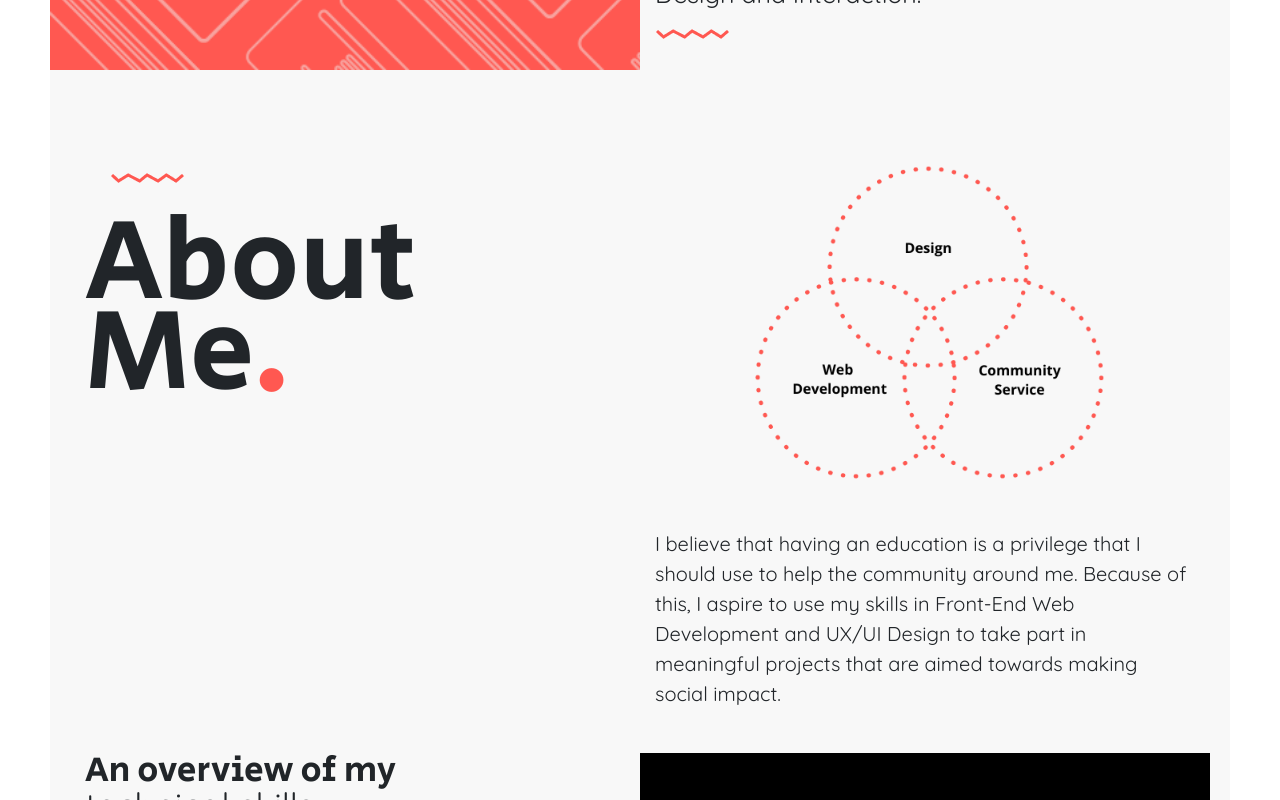
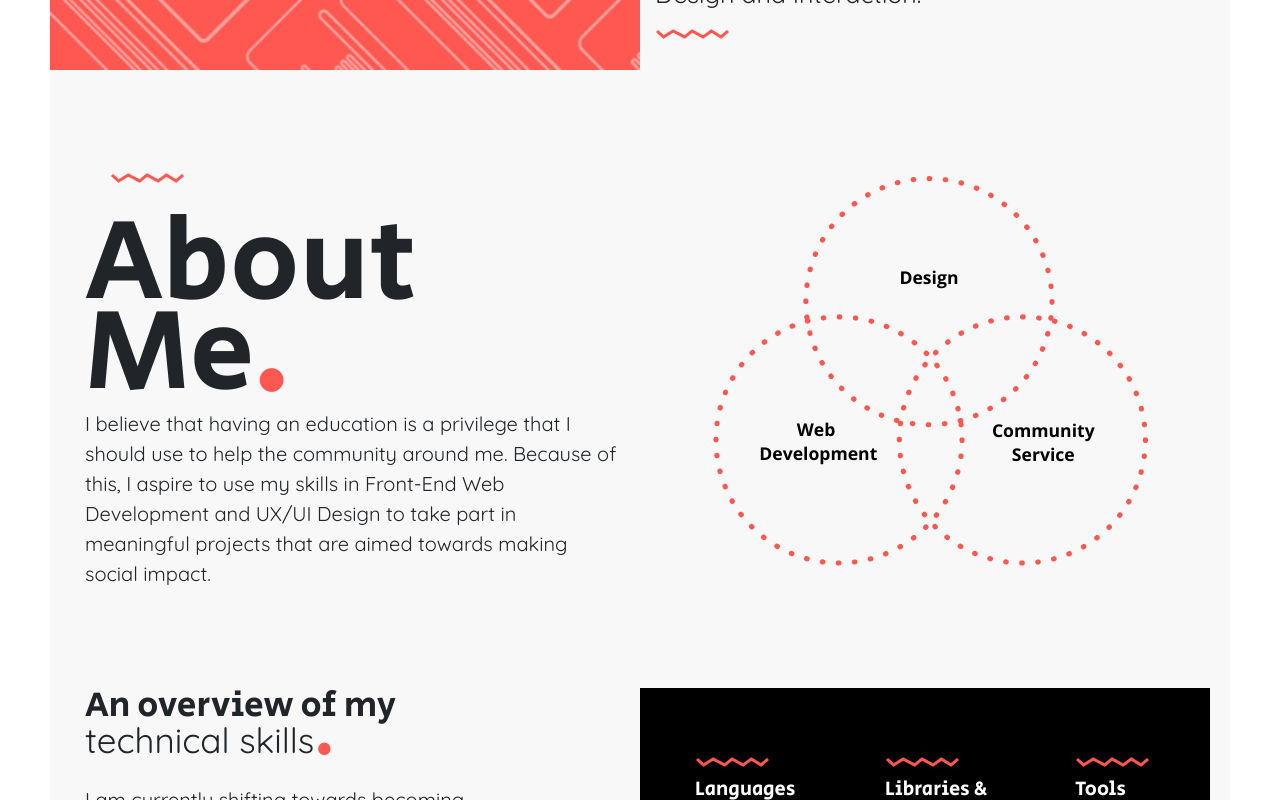
Before and after one commit to vividavila98/portfolio, a React (Create React App) app: page / in a window 1280 px wide. Shown: the part 680-1480 px from the top of the page. Built offline with nearby package versions, Linux system fonts and the light colour scheme.

Commit message:
changed about

```diff
--- a/src/components/homepage.js
+++ b/src/components/homepage.js
@@ -38,12 +38,13 @@ class Homepage extends Component {
               <Row>
                 <Col md='12' lg='6' className='about-col'>
                   <h2 className='about-text'><img src={sqiuggle} className='squiggle' alt='squiggle'/><br/>About <br/>Me<span className='about-period'>.</span></h2>
+                  <p className='text-left'>
+                  I believe that having an education is a privilege that I should use to help the community around me. Because of this, I aspire to use my skills in Front-End Web Development and UX/UI Design to take part in meaningful projects that are aimed towards making social impact.
+                  </p>
                 </Col>
                 <Col md='12' lg='6' className='text-center'>
                   <img src={venn} className='venn img-fluid' alt='venn'/>
-                  <p className='text-left'>
-                  I believe that having an education is a privilege that I should use to help the community around me. Because of this, I aspire to use my skills in Front-End Web Development and UX/UI Design to take part in meaningful projects that are aimed towards making social impact.
-                  </p>
+
                 </Col>
               </Row>
             </div>
--- a/src/styles/homepage.scss
+++ b/src/styles/homepage.scss
@@ -87,7 +87,7 @@ h1, h2 {
 /***** About Me *****/
 .about-container {
     margin-top: 5%;
-    padding-bottom: 2%;
+    padding-bottom: 5%;
 }
 
 
@@ -105,8 +105,8 @@ h1, h2 {
 }
 
 .venn {
-    height: 400px;
-    width: 400px;
+    height: 500px;
+    width: 500px;
     @media (max-width: 767.98px) {
         height: 200px;
         width: 200px;
```
